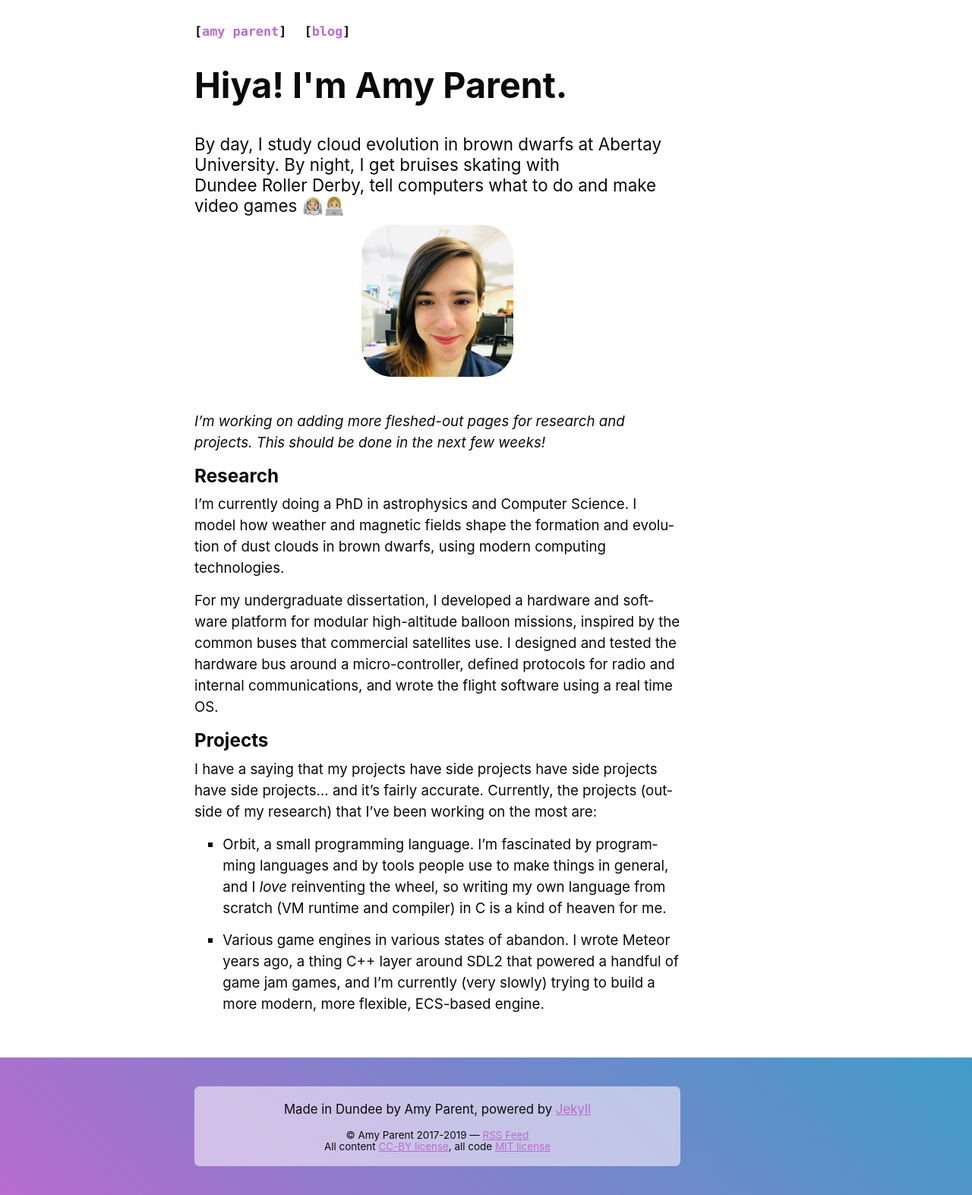
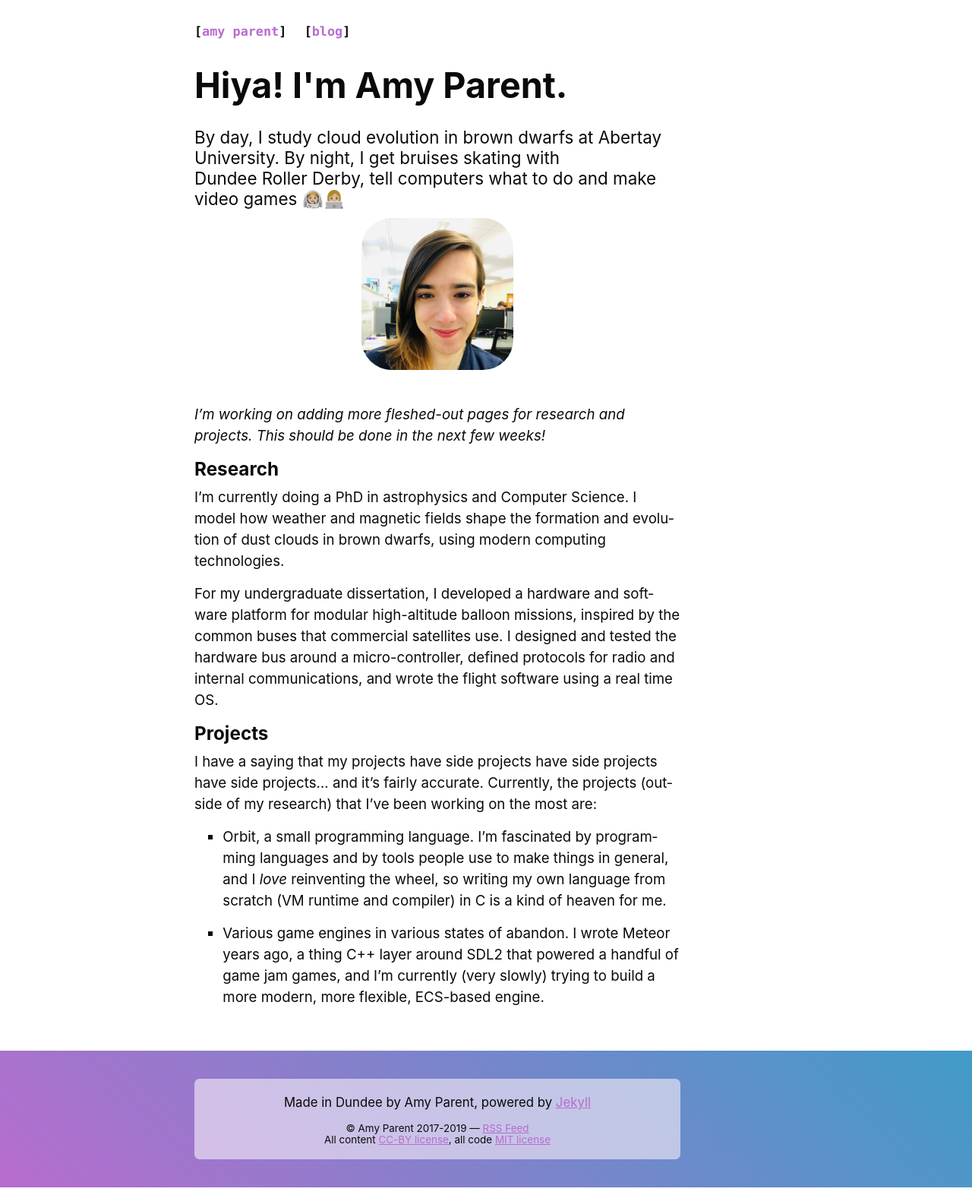
Before and after one commit to amyinorbit/amyinorbit.github.io, a Jekyll site: the page built from index.md, in a window 1280 px wide. Shown: the whole page at 76% size. Built offline with Jekyll 4.4.1, drawn with Linux system fonts in a browser that asks for light colours.

Commit message:
Fix bad margin on large headings

```diff
--- a/_sass/components/post.scss
+++ b/_sass/components/post.scss
@@ -12,6 +12,9 @@ article {
     header {
         margin-bottom: 1.5rem;
 
+        h1.large-title {
+            margin-bottom: .3em;
+        }
 
     }
 
```
